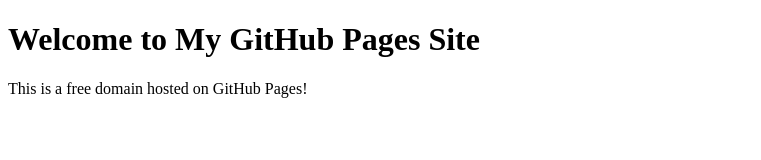
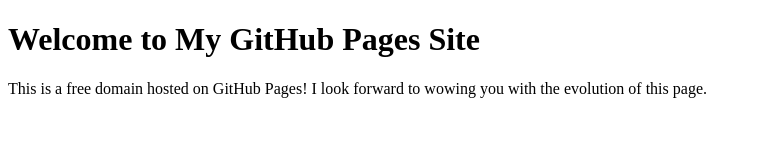
Before and after one commit to TheDocGuy/TheDocGuy.github.io-, a plain HTML site: page index.html in a window 1280 px wide. Shown: the whole page, without its empty margins (0-761 px from the left). Drawn offline with Linux system fonts and the light colour scheme.

Commit message:
Update index.html

```diff
--- a/index.html
+++ b/index.html
@@ -5,6 +5,6 @@
 </head>
 <body>
     <h1>Welcome to My GitHub Pages Site</h1>
-    <p>This is a free domain hosted on GitHub Pages!</p>
+    <p>This is a free domain hosted on GitHub Pages! I look forward to wowing you with the evolution of this page.</p>
 </body>
 </html>
```
